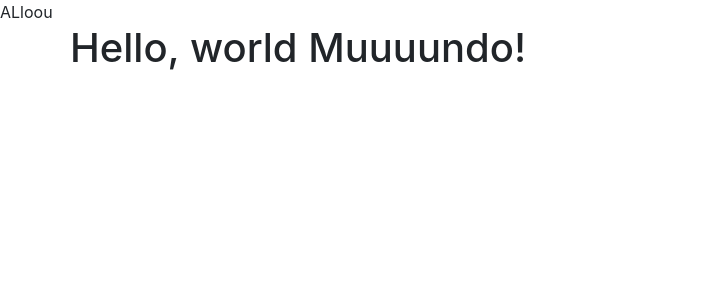
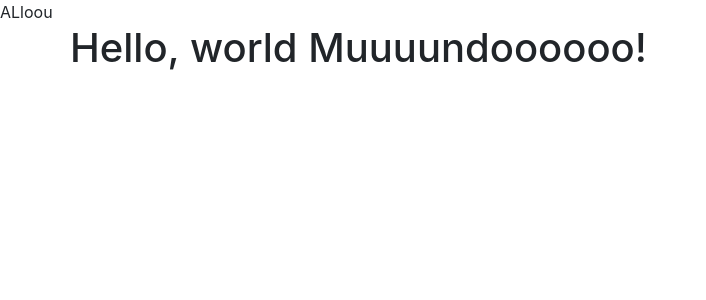
Before and after one commit to GleidsonReis/HoraDeMudar, a PHP site: page / in a window 1280 px wide. Shown: the top 300 px of the page, without its empty margins (0-706 px from the left). Run offline with PHP 8.4, Linux system fonts and the light colour scheme.

Commit message:
Teste do Commit

```diff
--- a/public/index.php
+++ b/public/index.php
@@ -16,7 +16,7 @@
 		?>
         <div class="container">
             <div class="row">
-                <h1>Hello, world Muuuundo!</h1>
+                <h1>Hello, world Muuuundoooooo!</h1>
             </div>
         </div>
         <!-- Optional JavaScript -->
```
